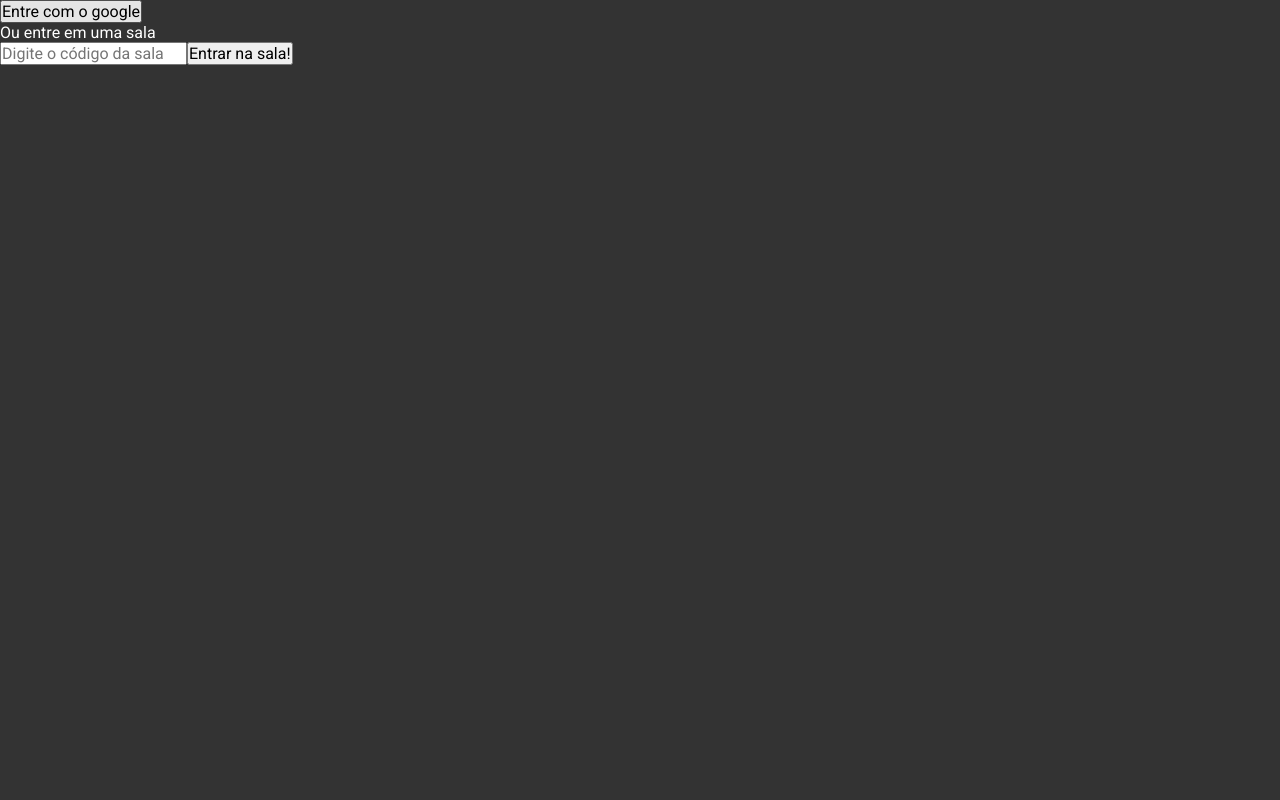
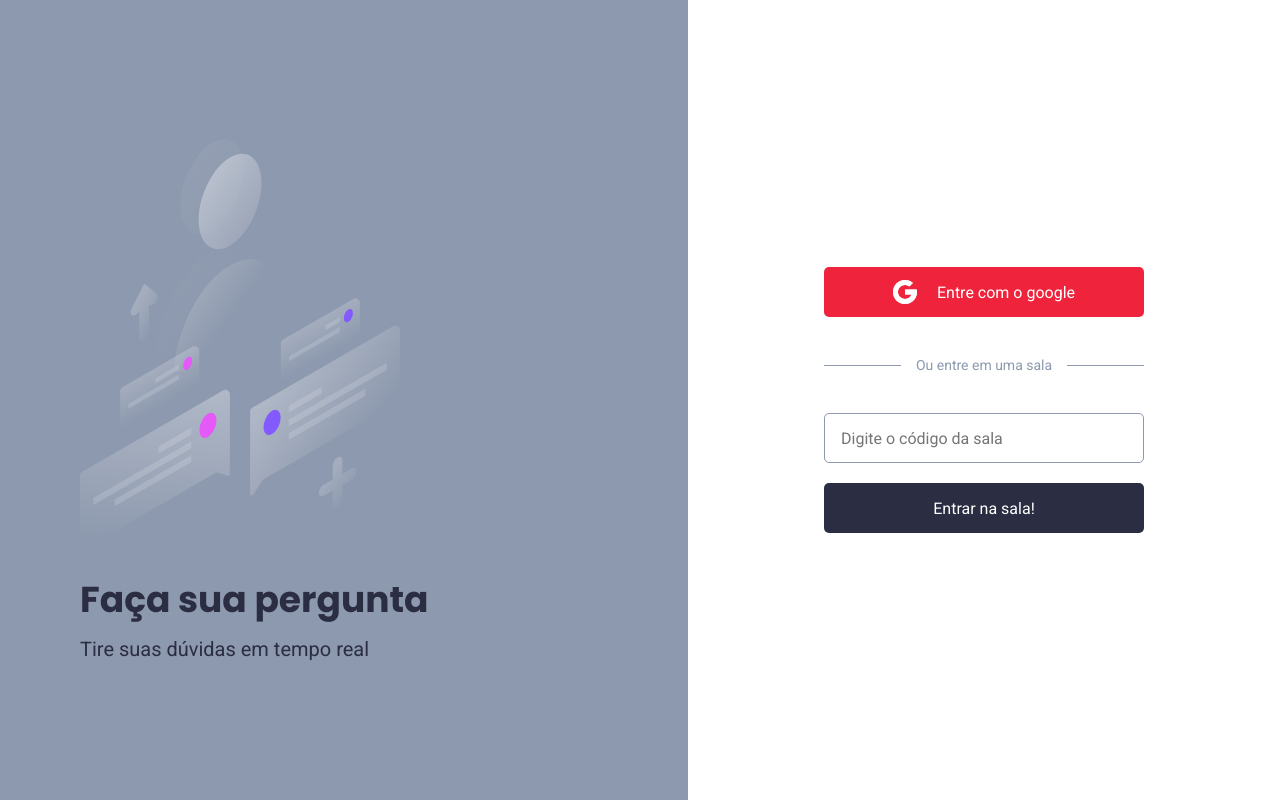
Before and after one commit to o-flores/mepergunte, a React (Create React App) app: page / in a window 1280 px wide. Built offline with nearby package versions, Linux system fonts and the light colour scheme; no server answers.

Commit message:
feat: add style to login pages

```diff
--- a/src/contexts/AuthContext.tsx
+++ b/src/contexts/AuthContext.tsx
@@ -22,8 +22,10 @@ export function AuthContextProvider(props: AuthContextProviderProps) {
 
   const [user, setUser] = useState<User>();
 
-  // usando o array vazio a função dentro do useEffect vai ser disparada apenas uma vez
+  // usando o array vazio a função dentro do useEffect vai ser disparada apenas uma vez quando o componente for montado
   useEffect(() => {
+
+    //O metodo onAuthStateChanged retorna um firebase.Unsubscribe que é a função q retira o listener
     const unsubscribe = auth.onAuthStateChanged(user => {
       if (user) {
         const { displayName, photoURL, uid } = user;
@@ -41,7 +43,7 @@ export function AuthContextProvider(props: AuthContextProviderProps) {
       }
     });
 
-    //retornar uma funçao que descadastre dos eventListeners para que eles n fiquem rodando infinito
+    //retornar o metodo do firebase.unsubscribe para retirar o evento na hora da desmontagem
     return () => {
       unsubscribe();
     }
--- a/src/pages/Home.tsx
+++ b/src/pages/Home.tsx
@@ -1,6 +1,9 @@
 import { Button } from '../components/Button';
 import { useHistory } from 'react-router-dom'
 import { useAuth } from '../hooks/useAuth';
+import illustrationImg from '../images/illustration.svg';
+import googleLogo from '../images/google-icon.svg'
+import '../styles/auth.scss';
 
 
 export function Home() {
@@ -14,15 +17,22 @@ export function Home() {
     history.push('/rooms/new');
   }
   return (
+    <div id="auth-page">
+      <aside>
+        <img src={illustrationImg} alt="Ilustração de perguntas e respostas" />
+        <strong>Faça sua pergunta</strong>
+        <p>Tire suas dúvidas em tempo real</p>
+      </aside>
       <main>
-      <div>
+        <div className="main-content">
           <button
+            className="btn-create-room"
             onClick={handleCreateRoom}
           >
+            <img src={googleLogo} alt="Google Logo" />
             Entre com o google
           </button>
-      </div>
-      <div>Ou entre em uma sala</div>
+          <div className="separator">Ou entre em uma sala</div>
           <form>
             <input
               type="text"
@@ -32,6 +42,8 @@ export function Home() {
               Entrar na sala!
             </Button>
           </form>
+        </div>
       </main>
+    </div>
   )
 }
--- a/src/pages/NewRoom.tsx
+++ b/src/pages/NewRoom.tsx
@@ -1,14 +1,22 @@
 import { Button } from '../components/Button';
 import { Link } from 'react-router-dom'
 import { useAuth } from '../hooks/useAuth';
+import illustrationImg from '../images/illustration.svg';
 
 
 export function NewRoom() {
   const { user } = useAuth();
   return (
+    <div id="auth-page">
+      <aside>
+        <img src={illustrationImg} alt="Ilustração de perguntas e respostas" />
+        <strong>Faça sua pergunta</strong>
+        <p>Tire suas dúvidas em tempo real</p>
+      </aside>
       <main>
-      <h1>{user?.name}</h1>
+        <div className="main-content">
           <h2>Crie uma nova sala</h2>
+          {/* <p>Crie uma nova sala</p> */}
           <form>
             <input
               type="text"
@@ -19,6 +27,8 @@ export function NewRoom() {
             </Button>
           </form>
           <p>Quer entrar em uma sala existente? <Link to="/">Clique aqui</Link></p>
+        </div>
       </main>
+    </div >
   )
 }
--- a/src/styles/auth.scss
+++ b/src/styles/auth.scss
@@ -0,0 +1,130 @@
+#auth-page {
+  display: flex;
+  align-items: stretch;
+  height: 100vh;
+
+  aside {
+    display: flex;
+    flex-direction: column;
+    flex: 1;
+    justify-content: center;
+    padding: 120px 80px;
+
+    img {
+      max-width: 320px;
+    }
+
+    strong {
+      font: 700 36px 'Poppins', sans-serif;
+      margin-top: 20px;
+    }
+
+    p {
+      font-size: 20px;
+      margin-top: 10px;
+    }
+  }
+
+  main {
+    flex: 1;
+    background-color: #fff;
+    display: flex;
+    flex-direction: column;
+    padding: 0 32px;
+    align-items: center;
+    justify-content: center;
+  }
+
+
+  .main-content {
+    display: flex;
+    flex-direction: column;
+    width: 100%;
+    max-width: 320px;
+    align-items: stretch;
+    text-align: center;
+
+    .btn-create-room {
+      background: #EF233C;
+      border: 0;
+      border-radius: 5px;
+      color: #fff;
+      height: 50px;
+      display: flex;
+      justify-content: center;
+      align-items: center;
+
+      cursor: pointer;
+
+      transition: opacity 0.3s;
+
+      img {
+        margin-right: 20px;
+      }
+
+      &:hover {
+        opacity: 0.9;
+      }
+    }
+
+    .separator {
+      font-size: 14px;
+      color: #8D99AE;
+      margin: 40px 0;
+      display: flex;
+      align-items: center;
+
+      &::before {
+        content: '';
+        flex: 1;
+        height: 1px;
+        background: #8D99AE;
+        margin-right: 15px;
+      }
+
+      &::after {
+        content: '';
+        flex: 1;
+        height: 1px;
+        background: #8D99AE;
+        margin-left: 15px;
+      }
+    }
+
+    form {
+      display: flex;
+      flex-direction: column;
+
+      input {
+        height: 50px;
+        padding: 0px 16px;
+        border-radius: 5px;
+        border: 1px solid #8d99ae
+      }
+
+      button {
+        margin-top: 20px;
+      }
+
+      input, button {
+        width: 100%;
+      }
+    }
+
+    h2 {
+      font-size: 28px;
+      margin-bottom: 40px;
+      font-family: 'Poppins', sans-serif;
+    }
+
+    p {
+      font-size: 14px;
+      color: #8D99AE;
+      margin-top: 15px;
+
+      a {
+        color: #EF233C;
+      }
+    }
+  }
+}
--- a/src/styles/button.scss
+++ b/src/styles/button.scss
@@ -0,0 +1,27 @@
+.button {
+  background: #2B2D42;
+  border: 0;
+  border-radius: 5px;
+  color: #fff;
+  height: 50px;
+  display: flex;
+  justify-content: center;
+  align-items: center;
+
+  cursor: pointer;
+
+  transition: opacity 0.3s;
+
+  img {
+    margin-right: 20px;
+  }
+
+  &:not(:disabled):hover {
+    opacity: 0.9;
+  }
+
+  &:disabled {
+    opacity: 0.6;
+    cursor: not-allowed;
+  }
+}
--- a/src/styles/global.scss
+++ b/src/styles/global.scss
@@ -5,8 +5,8 @@
 }
 
 body {
-  background-color: #333;
-  color: white;
+  background-color: #8d99ae;
+  color: #2B2D42;
 }
 
 body, input, button, textarea {
```
Also changed, not shown: src/images/google-icon.svg (added), src/images/illustration.svg (added). Lines whose indentation alone changed are shown as unchanged.
